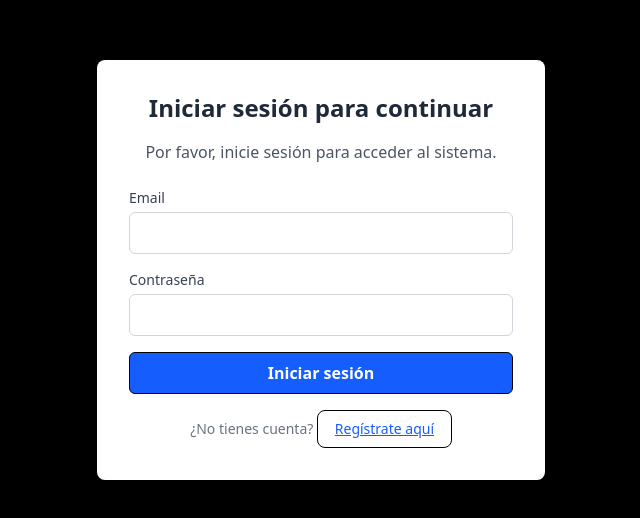
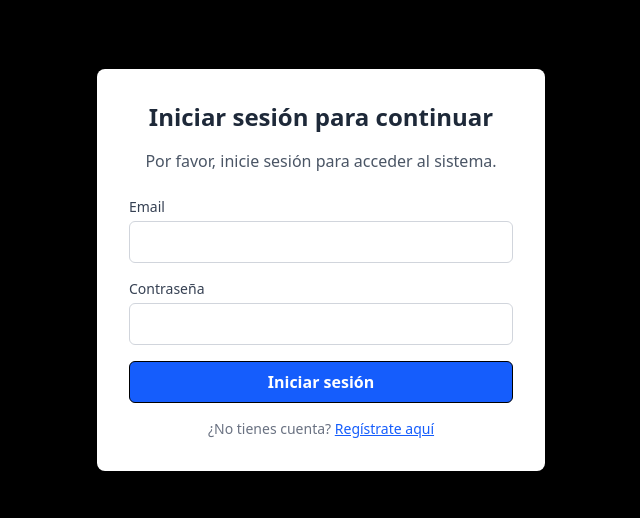
Before and after one commit to SaludIA5/frontend, a React (Vite) app: page / in a window 1280 px wide. Shown: the part 130-648 px from the top of the page, without its empty margins (319-959 px from the left). Built offline with nearby package versions, Linux system fonts and the light colour scheme; no server answers.

Commit message:
fix btn style

```diff
--- a/src/components/LoginModal.tsx
+++ b/src/components/LoginModal.tsx
@@ -19,7 +19,7 @@ const LoginModal = () => {
                             <LoginForm />
                             <div className="mt-4 text-sm text-gray-500">
                                 ¿No tienes cuenta?{' '}
-                                <button onClick={() => setShowSignup(true)} className="text-blue-600 hover:text-blue-700 underline">
+                                <button type="button" onClick={() => setShowSignup(true)} className="text-blue-600 hover:text-blue-700 underline border-0 outline-none focus:outline-none focus:ring-0 appearance-none bg-transparent p-0">
                                     Regístrate aquí
                                 </button>
                             </div>
```
